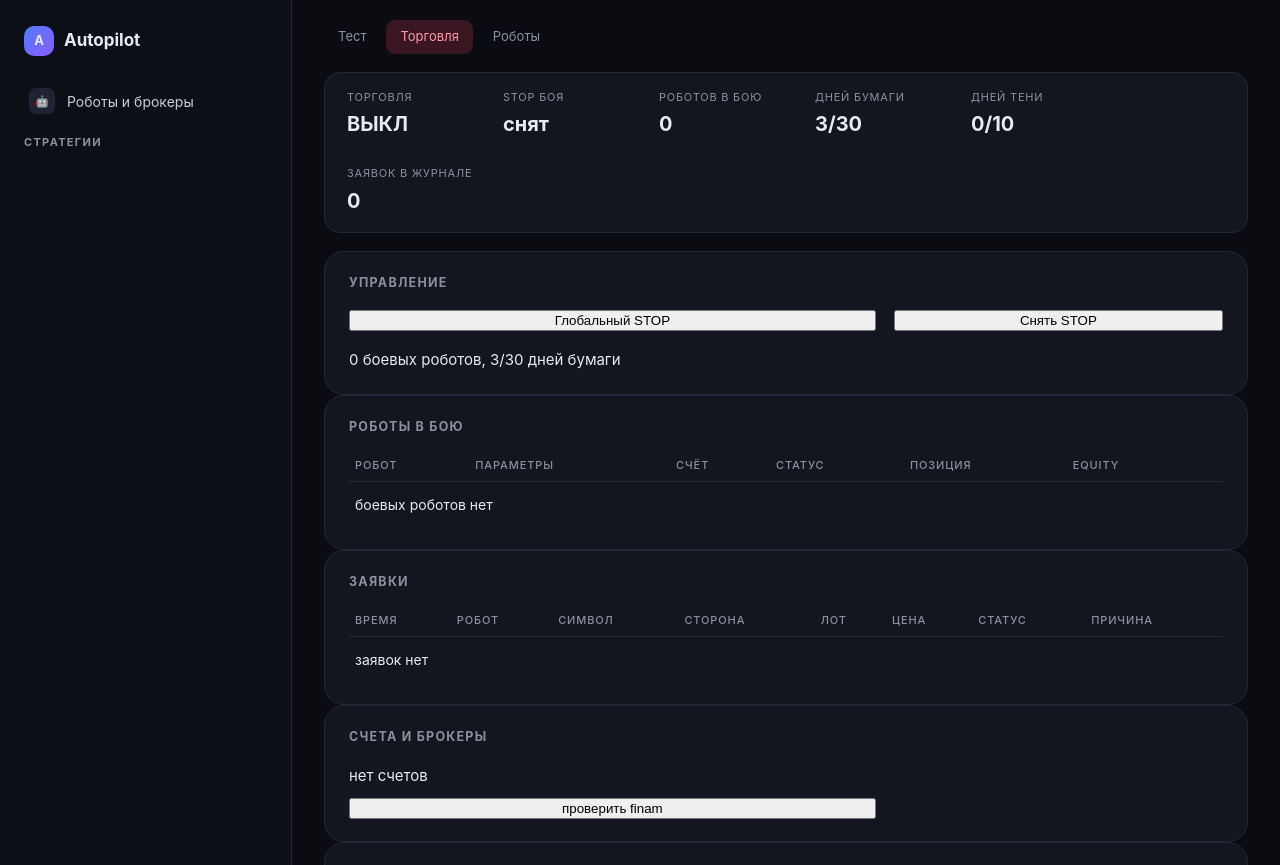
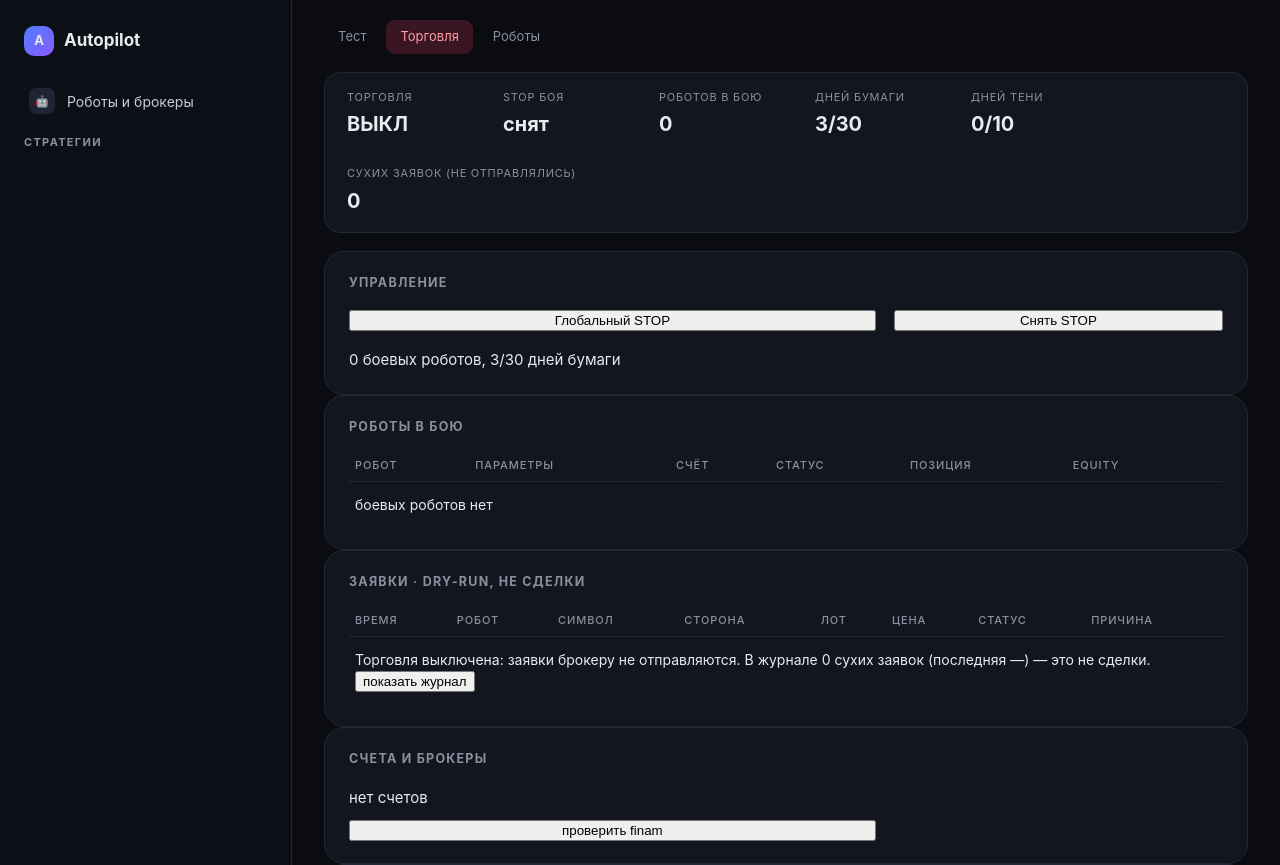
Before and after one commit to gbp2006/algotrade, a FastAPI app: page /trade in a window 1280 px wide. Shown: the top 865 px of the page. Run offline with FastAPI, Linux system fonts and the light colour scheme; data comes from the database, SQL or seed files in the repository; data that the repository does not hold is empty.

Commit message:
Скрыть dry-run-заявки на вкладке Торговля при выключенной торговле

```diff
--- a/web/templates/trade.html
+++ b/web/templates/trade.html
@@ -179,7 +179,7 @@
     <div class="card"><h3>Роботы в бою</h3>
       <table><thead><tr><th>Робот</th><th>Параметры</th><th>Счёт</th><th>Статус</th>
         <th>Позиция</th><th>Equity</th><th></th></tr></thead><tbody id="robots"></tbody></table></div>
-    <div class="card"><h3>Заявки</h3>
+    <div class="card"><h3 id="orders-title">Заявки</h3>
       <table><thead><tr><th>Время</th><th>Робот</th><th>Символ</th><th>Сторона</th>
         <th>Лот</th><th>Цена</th><th>Статус</th><th>Причина</th></tr></thead>
         <tbody id="orders"></tbody></table></div>
@@ -207,6 +207,26 @@
 <script>
 const $ = id => document.getElementById(id);
 const esc = s => String(s ?? '').replace(/[&<>"]/g, c => ({'&':'&amp;','<':'&lt;','>':'&gt;','"':'&quot;'}[c]));
+let ORDERS = [], ALLOW = false, ORDERS_OPEN = false;
+// При выключенной торговле журнал — сухие прогоны, а не сделки: свёрнут по умолчанию.
+function renderOrders(){
+  const box = $('orders');
+  if(!ALLOW && !ORDERS_OPEN){
+    const last = ORDERS.length ? String(ORDERS[0].ts||'').slice(0,16).replace('T',' ') : '—';
+    box.innerHTML = `<tr><td colspan="8" class="muted">Торговля выключена: заявки брокеру не отправляются. `+
+      `В журнале ${ORDERS.length} сухих заявок (последняя ${esc(last)}) — это не сделки. `+
+      `<button onclick="toggleOrders()">показать журнал</button></td></tr>`;
+    return;
+  }
+  box.innerHTML = ORDERS.length ? ORDERS.map(o=>`<tr>
+    <td>${esc(o.ts||'')}</td><td>${esc(o.config||'')}</td><td>${esc(o.symbol||'')}</td>
+    <td>${esc(o.side||'')}</td><td>${esc(o.qty||'')}</td><td>${esc(o.price||'')}</td>
+    <td>${esc(o.status||'')}</td><td class="muted">${esc(o.reason||'')}</td></tr>`).join('')
+    : '<tr><td colspan="8" class="muted">заявок нет</td></tr>';
+  if(!ALLOW) box.insertAdjacentHTML('beforeend',
+    '<tr><td colspan="8"><button onclick="toggleOrders()">скрыть журнал</button></td></tr>');
+}
+function toggleOrders(){ ORDERS_OPEN = !ORDERS_OPEN; renderOrders(); }
 async function api(p, opts){
   const r = await fetch('/api'+p, Object.assign({headers:{'Content-Type':'application/json'}}, opts||{}));
   let d=null; try{d=await r.json();}catch(e){}
@@ -219,13 +239,15 @@ async function load(){
       api('/live-orders'), api('/accounts'), api('/brokers'),
       api('/scheduler/jobs'), api('/scheduler/runs?limit=20'), api('/scheduler/state')]);
     const run = Object.fromEntries(rt.map(x=>[x.instance_id,x]));
+    ORDERS = orders; ALLOW = !!st.allow_trading;
+    $('orders-title').textContent = ALLOW ? 'Заявки' : 'Заявки · dry-run, не сделки';
     $('kpi').innerHTML = `
       <div class="it"><span>Торговля</span><b>${st.allow_trading?'ВКЛ':'ВЫКЛ'}</b></div>
       <div class="it"><span>STOP боя</span><b>${st.stop_real?'УСТАНОВЛЕН':'снят'}</b></div>
       <div class="it"><span>Роботов в бою</span><b>${robots.filter(x=>x.status==='active').length}</b></div>
       <div class="it"><span>Дней бумаги</span><b>${st.paper_days}/30</b></div>
       <div class="it"><span>Дней тени</span><b>${st.shadow_days ?? 0}/10</b></div>
-      <div class="it"><span>Заявок в журнале</span><b>${orders.length}</b></div>`;
+      <div class="it"><span>${ALLOW?'Заявок в журнале':'Сухих заявок (не отправлялись)'}</span><b>${orders.length}</b></div>`;
     $('robots').innerHTML = robots.length ? robots.map(i=>{
       const s=run[i.id]||{};
       const params=Object.entries(i.params||{}).map(([k,v])=>k+'='+esc(v)).join(' ');
@@ -235,11 +257,7 @@ async function load(){
         <td>${s.equity?Number(s.equity).toLocaleString('ru'):'—'}</td>
         <td><button onclick="act('${esc(i.id)}','pause')">пауза</button></td></tr>`;
     }).join('') : '<tr><td colspan="7" class="muted">боевых роботов нет</td></tr>';
-    $('orders').innerHTML = orders.length ? orders.map(o=>`<tr>
-      <td>${esc(o.ts||'')}</td><td>${esc(o.config||'')}</td><td>${esc(o.symbol||'')}</td>
-      <td>${esc(o.side||'')}</td><td>${esc(o.qty||'')}</td><td>${esc(o.price||'')}</td>
-      <td>${esc(o.status||'')}</td><td class="muted">${esc(o.reason||'')}</td></tr>`).join('')
-      : '<tr><td colspan="8" class="muted">заявок нет</td></tr>';
+    renderOrders();
     $('accounts').innerHTML = acc.map(a=>`<span class="chip">${esc(a.id)}: ${Number(a.capital).toLocaleString('ru')} ₽</span>`).join('')||'нет счетов';
     $('brokers').innerHTML = br.map(b=>`<button onclick="check('${esc(b.name)}')">проверить ${esc(b.name)}</button>`).join('');
     const lastByJob = {};
```
Also changed, not shown: sessions/2026-11-23_21-39_trade-tab-dryrun-orders/notes.md (added, +13 -0 lines).
